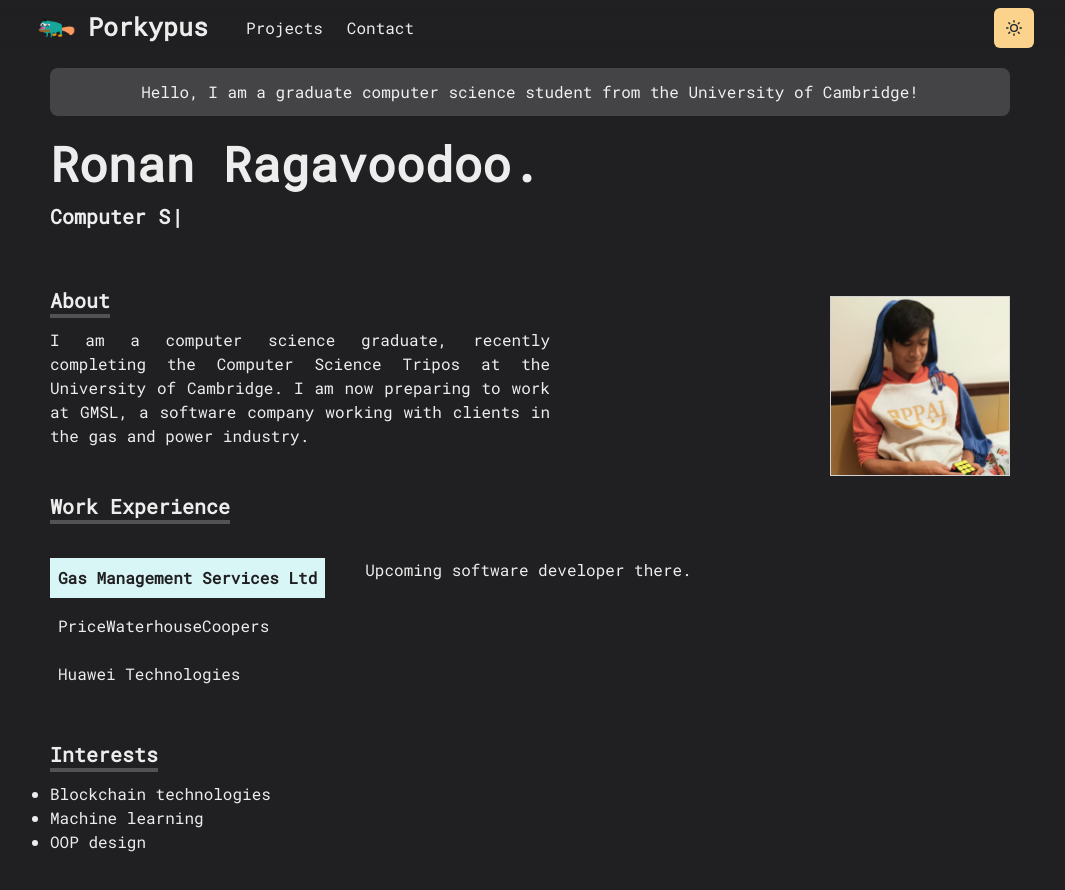
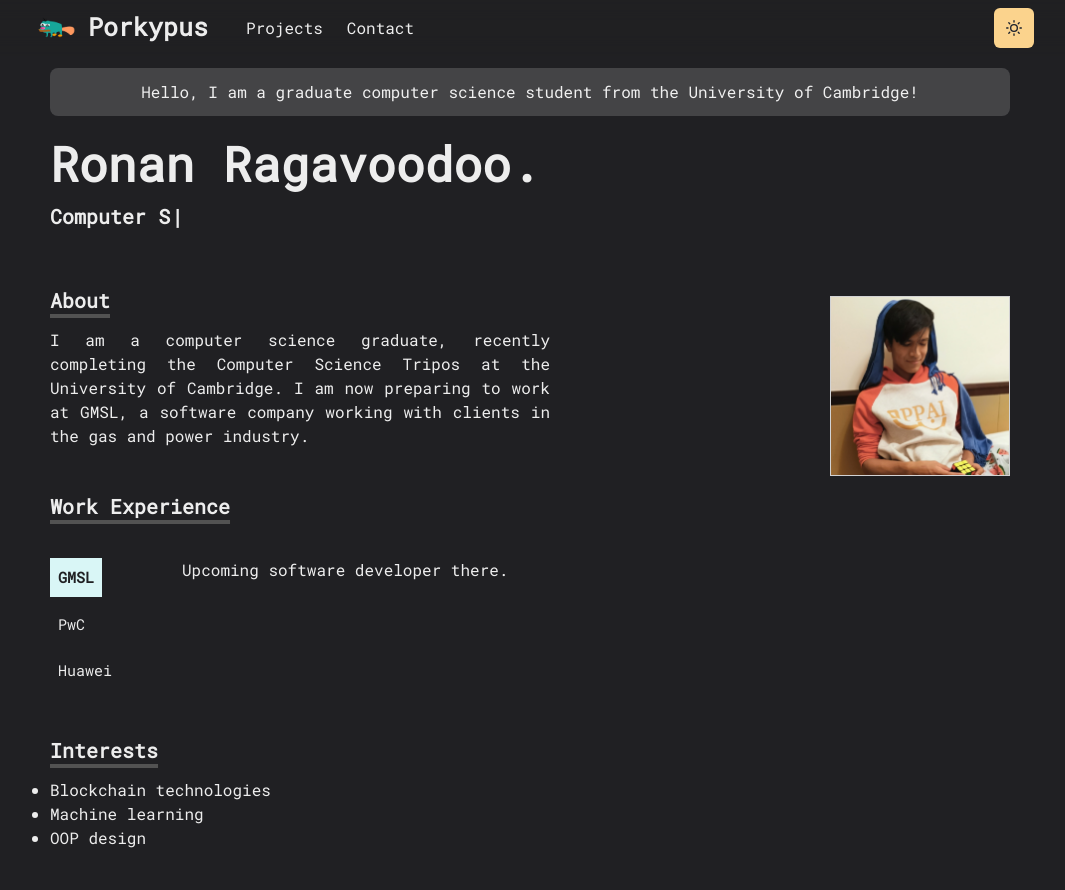
Before and after one commit to Porkypus/porkypus-site, a Next.js app: page / in a window 1280 px wide. Shown: the top 890 px of the page, without its empty margins (110-1175 px from the left). Built offline with nearby package versions, Linux system fonts and the light colour scheme.

Commit message:
Fixed overlapping companies in work experience

```diff
--- a/components/job-history.js
+++ b/components/job-history.js
@@ -14,16 +14,16 @@ import {
 
 const jobData = [
     {
-        company: 'Gas Management Services Ltd',
+        company: 'GMSL',
         description: 'Upcoming software developer there.'
     },
     {
-        company: 'PriceWaterhouseCoopers',
+        company: 'PwC',
         description:
             'Worked on the Global Payroll Platform for clients, involving working with .NET (VB.NET and ASP.NET). I also helped develop an employee rewarding website, designed using Reactjs for frontend, C# for the API, and Microsoft SQL Server for the database.'
     },
     {
-        company: 'Huawei Technologies',
+        company: 'Huawei',
         description:
             'Contributed to a whitepaper which outlined a list of specifications and aims of a potential Central Bank Digital Currency for the Bank of Mauritius, including economic impacts and benefits for the population.'
     }
@@ -47,12 +47,13 @@ const JobHistory = () => {
                 alignContent="start"
                 spacing={2}
                 minW={100}
-                mr={6}
+                mr={4}
             >
                 {jobData.map(job => (
                     <Text
                         key={job.company}
                         fontWeight={selectedCompany === job ? 'bold' : 'normal'}
+                        fontSize={15}
                         cursor="pointer"
                         onClick={() => {
                             handleCompanyClick(job)
--- a/pages/projects.js
+++ b/pages/projects.js
@@ -7,7 +7,7 @@ import capyThumbnail from '../public/images/projects/capy.png'
 
 const Projects = () => {
     return (
-        <Container maxWidth="container.xl">
+        <Container maxWidth="container.xl" align="center">
             <Section delay={0.4}>
                 <Heading as="h2" fontSize={30} mb={4} mt={8}>
                     Projects
```
